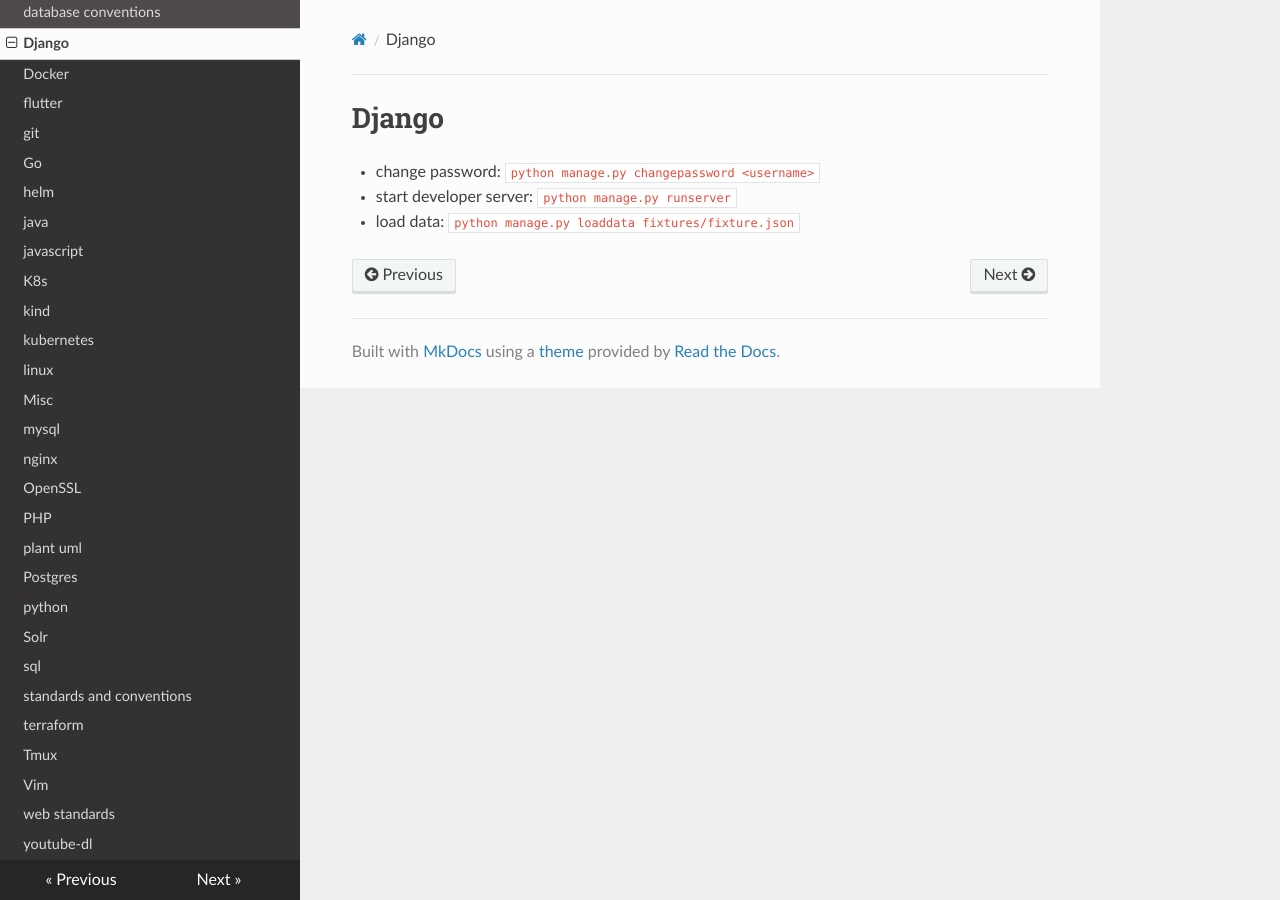
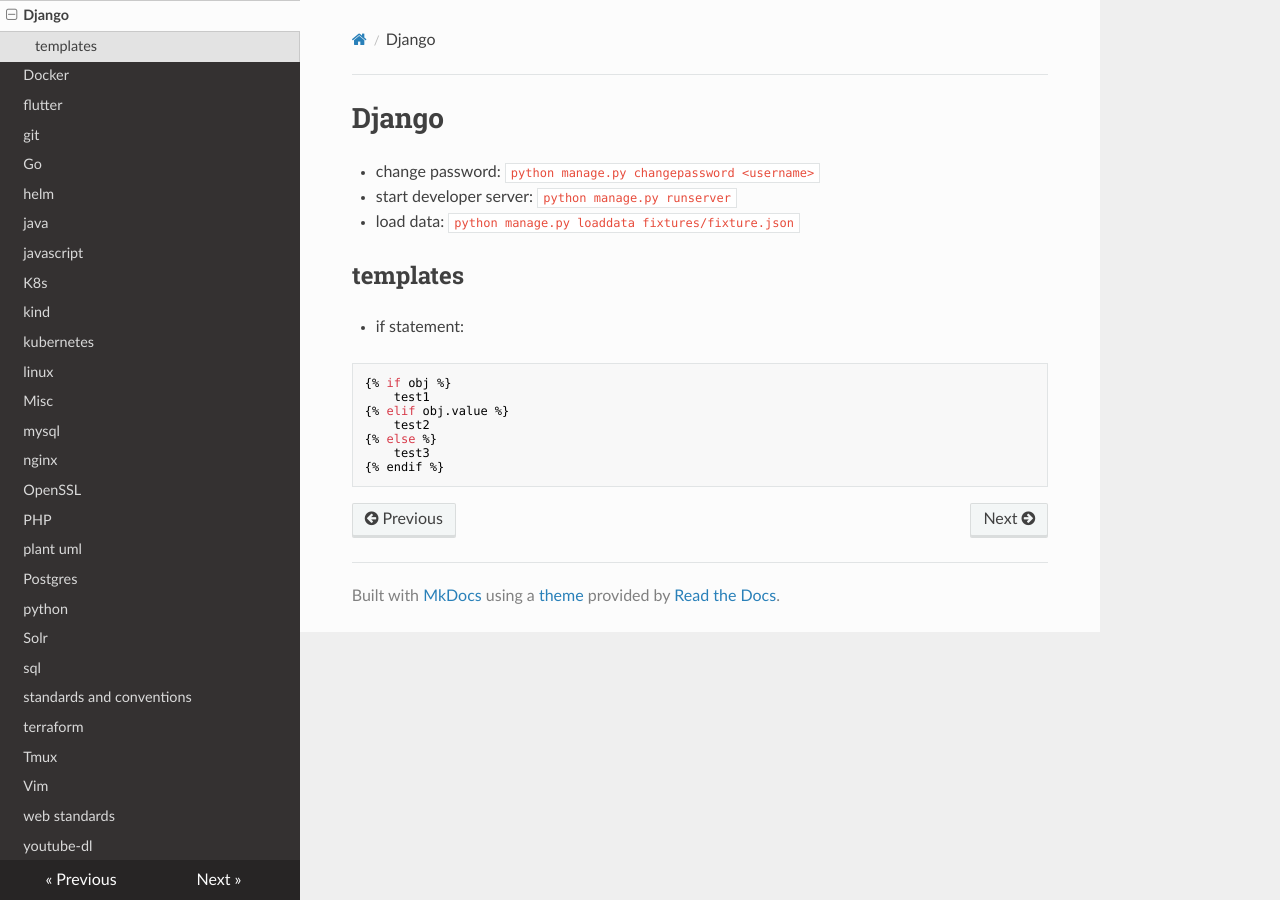
Before and after one commit to filipelucas42/notes, an MkDocs documentation site: the page built from docs/django.md, in a window 1280 px wide. Built offline with MkDocs 1.6.1, drawn with Linux system fonts in a browser that asks for light colours; nearby versions of some CDN libraries.

Commit message:
Update django.md

````diff
--- a/docs/django.md
+++ b/docs/django.md
@@ -3,3 +3,15 @@
 * change password: `python manage.py changepassword <username>`
 * start developer server: `python manage.py runserver`
 * load data: `python manage.py loaddata fixtures/fixture.json`
+
+## templates
+* if statement:
+```
+{% if obj %}
+    test1
+{% elif obj.value %}
+    test2
+{% else %}
+    test3
+{% endif %}
+```
````
